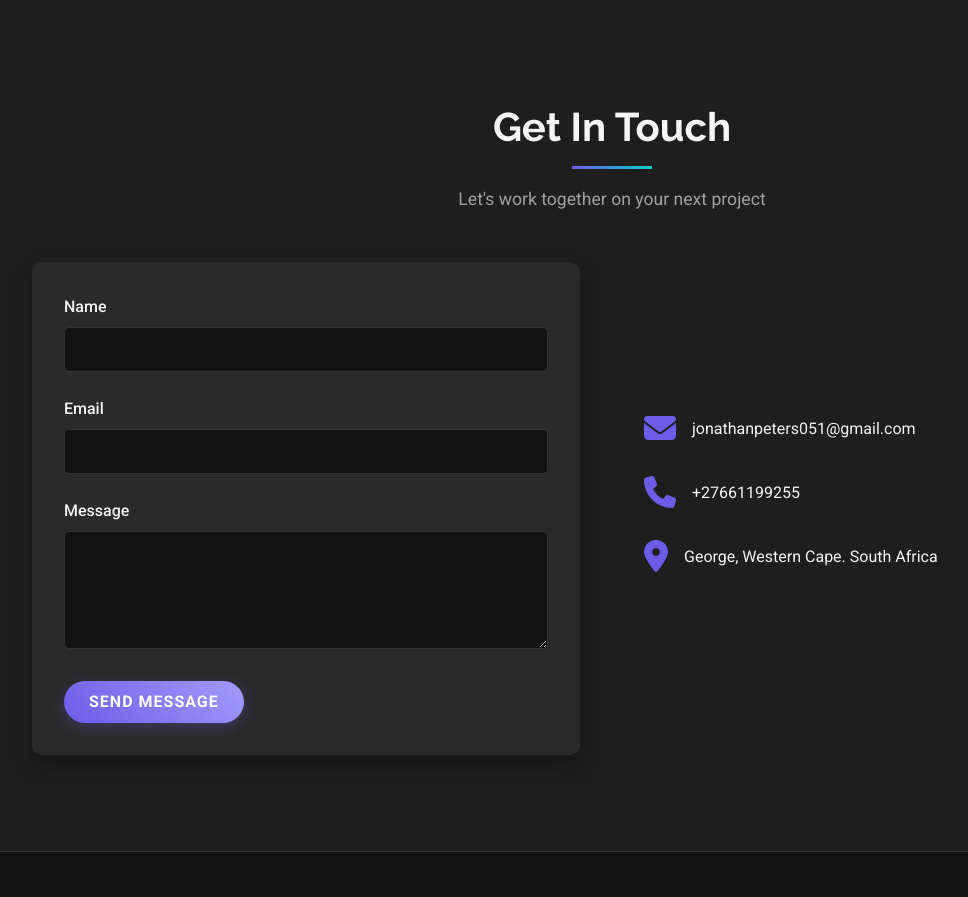
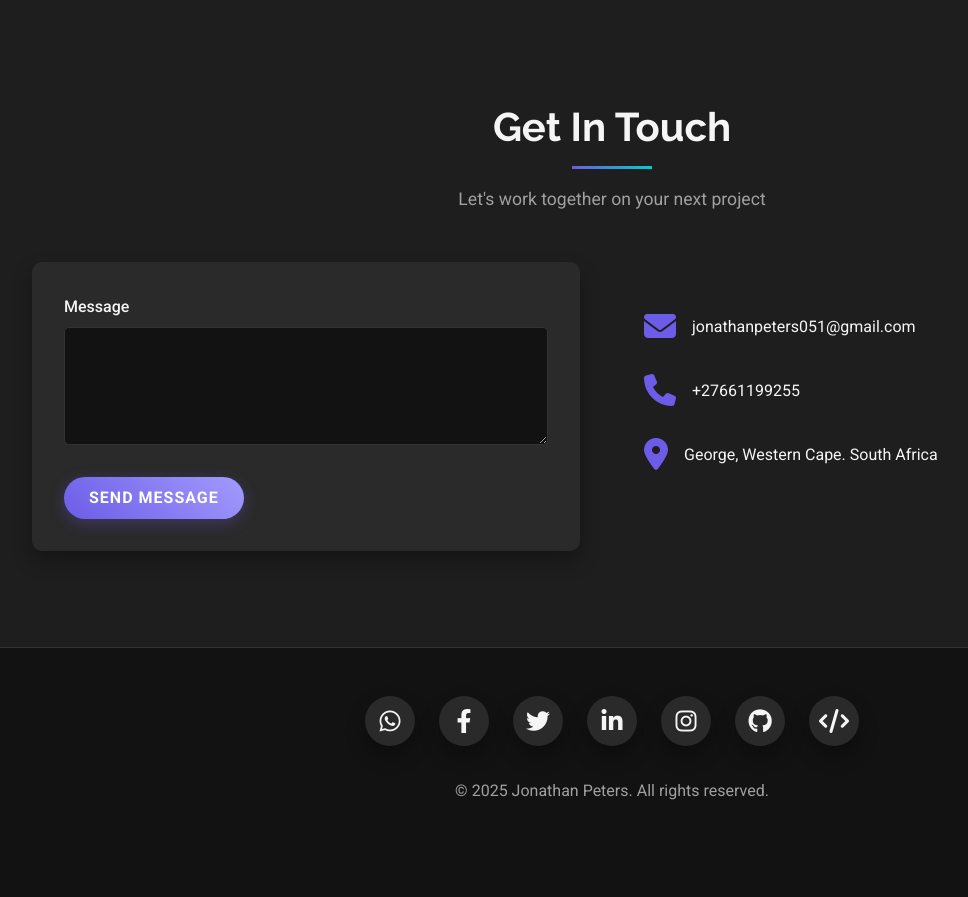
Before and after one commit to QMS85/MyPortfolio, a Flask app: page / in a window 1280 px wide. Shown: the part 5407-6304 px from the top of the page, without its empty margins (28-996 px from the left). After the commit the page ends 6207 px from the top, so only its background shows below. Run offline with Flask 3, Linux system fonts and the light colour scheme.

Commit message:
Update index.html
Signed-off-by: Jonathan Peters <72918619+QMS85@users.noreply.github.com>

```diff
--- a/templates/index.html
+++ b/templates/index.html
@@ -144,14 +144,14 @@
                 <div class="contact-content">
                     <div class="contact-form">
                         <form>
-                            <div class="form-group">
+                            <!--<div class="form-group">
                                 <label for="name">Name</label>
                                 <input type="text" id="name" name="name" required>
                             </div>
                             <div class="form-group">
                                 <label for="email">Email</label>
                                 <input type="email" id="email" name="email" required>
-                            </div>
+                            </div>-->
                             <div class="form-group">
                                 <label for="message">Message</label>
                                 <textarea id="message" name="message" rows="5" required></textarea>
```
